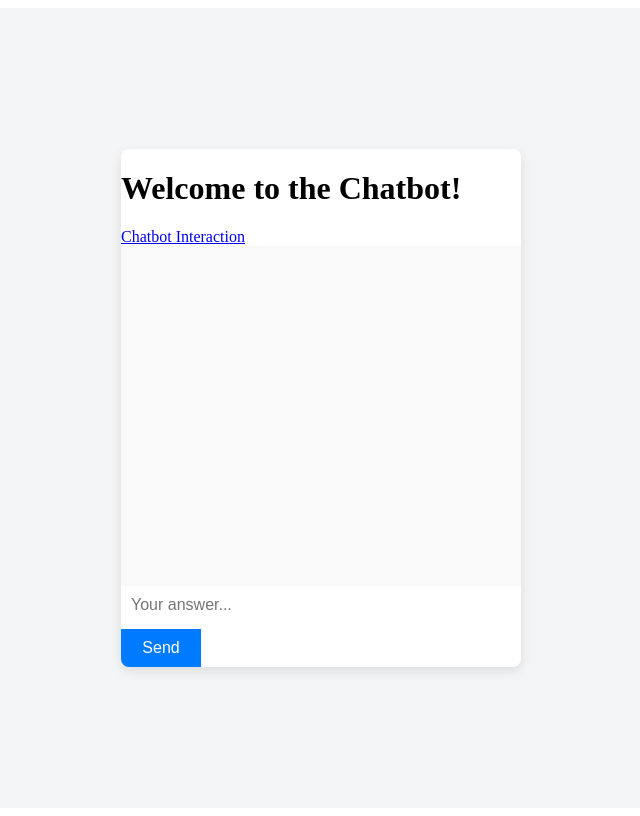
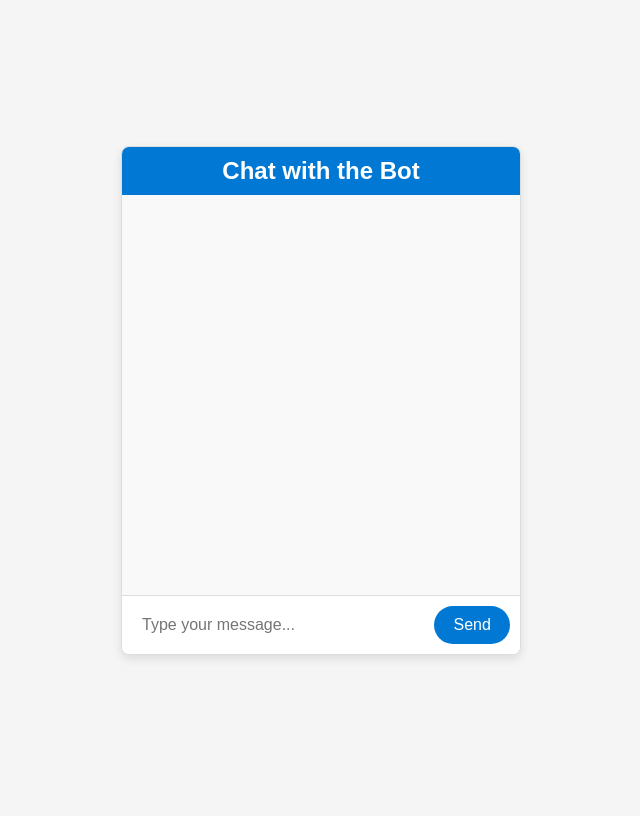
Before and after one commit to mo-umar/LeadGenerationApp, a Django app: page /chatbot_interaction/ in a window 1280 px wide. Shown: the whole page, without its empty margins (319-959 px from the left). After the commit the page ends 659 px from the top, so only its background shows below. Run offline with Django 5.2, Linux system fonts and the light colour scheme.

Commit message:
changes to frontend chatbot

```diff
--- a/LeadGenerationApp/chatbot/static/css/chatbot.css
+++ b/LeadGenerationApp/chatbot/static/css/chatbot.css
@@ -1,21 +1,98 @@
 /* Main container for the chatbot */
-.chat-container {
+* {
+    margin: 0;
+    padding: 0;
+    box-sizing: border-box;
+    font-family: Arial, sans-serif;
+}
+
+body {
     display: flex;
     justify-content: center;
     align-items: center;
     height: 100vh;
-    background-color: #f4f5f7;
+    background-color: #f5f5f5;
 }
 
 /* Chatbox styling */
+.chat-container {
+    width: 100%;
+    max-width: 400px;
+    border: 1px solid #ddd;
+    border-radius: 8px;
+    overflow: hidden;
+    background-color: #fff;
+    box-shadow: 0px 4px 10px rgba(0, 0, 0, 0.1);
+}
+
+.chat-header {
+    background-color: #0078d4;
+    padding: 10px;
+    color: #fff;
+    text-align: center;
+}
+
 .chat-box {
-    width: 400px;
-    background: #fff;
-    border-radius: 8px;
-    box-shadow: 0 4px 12px rgba(0, 0, 0, 0.1);
-    overflow: hidden;
+    height: 400px;
+    overflow-y: auto;
+    padding: 10px;
     display: flex;
     flex-direction: column;
+    gap: 8px;
+    background-color: #f9f9f9;
+}
+
+/* Chat Messages */
+.chat-message {
+    max-width: 75%;
+    padding: 10px;
+    border-radius: 15px;
+    line-height: 1.4;
+}
+
+.user-message {
+    background-color: #0078d4;
+    color: white;
+    align-self: flex-end;
+    border-bottom-right-radius: 0;
+}
+
+.bot-message {
+    background-color: #f1f0f0;
+    color: #333;
+    align-self: flex-start;
+    border-bottom-left-radius: 0;
+}
+
+/* Chat Input Area */
+.chat-input-area {
+    display: flex;
+    padding: 10px;
+    border-top: 1px solid #ddd;
+    background-color: #fff;
+}
+
+.chat-input-area input[type="text"] {
+    flex: 1;
+    padding: 10px;
+    border: 1px solid #ddd;
+    border-radius: 20px;
+    outline: none;
+    font-size: 16px;
+    margin-right: 8px;
+}
+
+.chat-input-area button {
+    padding: 10px 15px;
+    border: none;
+    background-color: #0078d4;
+    color: white;
+    border-radius: 20px;
+    cursor: pointer;
+}
+
+.chat-input-area button:hover {
+    background-color: #005fa3;
 }
 
 /* Chat log styling */
--- a/LeadGenerationApp/chatbot/static/js/chatbot.js
+++ b/LeadGenerationApp/chatbot/static/js/chatbot.js
@@ -40,3 +40,54 @@ async function handleSubmit(e) {
 }
 
 document.getElementById("chat-form").addEventListener("submit", handleSubmit);
+
+
+document.getElementById("chat-form").onsubmit = function (e) {
+    e.preventDefault();
+
+    const userInput = document.getElementById("user-input");
+    const userMessage = userInput.value.trim();
+    if (userMessage === "") return;
+
+    // Add the user's message to the chat log
+    const chatLog = document.getElementById("chat-log");
+    const userMessageDiv = document.createElement("div");
+    userMessageDiv.classList.add("chat-message", "user-message");
+    userMessageDiv.innerHTML = `<p><strong>You:</strong> ${userMessage}</p>`;
+    chatLog.appendChild(userMessageDiv);
+
+    // Clear input field
+    userInput.value = "";
+
+    // Display loading spinner
+    document.getElementById("loading-spinner").style.display = "block";
+
+    // Send the form data with AJAX
+    fetch("/chatbot_interaction/", {
+        method: "POST",
+        headers: {
+            "Content-Type": "application/x-www-form-urlencoded",
+            "X-CSRFToken": document.querySelector("[name=csrfmiddlewaretoken]").value
+        },
+        body: new URLSearchParams({
+            "user_input": userMessage
+        })
+    })
+    .then(response => response.text())
+    .then(responseText => {
+        // Parse the response and add to chat log
+        const botMessageDiv = document.createElement("div");
+        botMessageDiv.classList.add("chat-message", "bot-message");
+        botMessageDiv.innerHTML = `<p><strong>Bot:</strong> ${responseText}</p>`;
+        chatLog.appendChild(botMessageDiv);
+
+        // Hide loading spinner
+        document.getElementById("loading-spinner").style.display = "none";
+
+        // Scroll to the bottom of chat log
+        chatLog.scrollTop = chatLog.scrollHeight;
+    })
+    .catch(error => {
+        console.error("Error:", error);
+    });
+};
--- a/LeadGenerationApp/chatbot/templates/chatbot/chatbot.html
+++ b/LeadGenerationApp/chatbot/templates/chatbot/chatbot.html
@@ -10,23 +10,25 @@
 </head>
 <body>
     <div class="chat-container">
-        <div class="chat-box">
-            <h1>Welcome to the Chatbot!</h1>
-            <a href="{% url 'chatbot' %}">Chatbot Interaction</a>
-           <div id="chat-log"></div>
-            <form id="chat-form" method="post">
-                {% csrf_token %}
+        <div class="chat-header">
+            <h2>Chat with the Bot</h2>
+        </div>
+        <div id="chat-box" class="chat-box">
+            <div id="chat-log">
                 {% if response %}
-                <p><strong>Bot:</strong> {{ response }}</p>
+                    <!-- Display bot response -->
+                    <div class="chat-message bot-message">
+                        <p><strong>Bot:</strong> {{ response }}</p>
+                    </div>
                 {% endif %}
-                <input type="text" id="user-input" name="user_input" placeholder="Your answer..." oninput="validateInput()">
-                <div id="error-message"></div>
-                <button type="submit">Send</button>
-            </form>
+            </div>
         </div>
+        <form id="chat-form" method="post" class="chat-input-area">
+            {% csrf_token %}
+            <input type="text" id="user-input" name="user_input" placeholder="Type your message..." oninput="validateInput()" autocomplete="off">
+            <button type="submit">Send</button>
+        </form>
         <div id="loading-spinner" class="spinner"></div>
     </div>
-
-
 </body>
 </html>
--- a/LeadGenerationApp/chatbot/views.py
+++ b/LeadGenerationApp/chatbot/views.py
@@ -136,7 +136,7 @@ def chatbot_interaction(request):
             messages.append({"role": "assistant", "content": "Do you have any specific criteria (e.g., company size, sector focus)?"})
 
         response = openai.ChatCompletion.create(
-            model="gpt-3.5-turbo",
+            model="gpt-4o",
             messages=messages
         )
         answer = response.choices[0].message['content']
```
Also changed, not shown: LeadGenerationApp/db.sqlite3.
